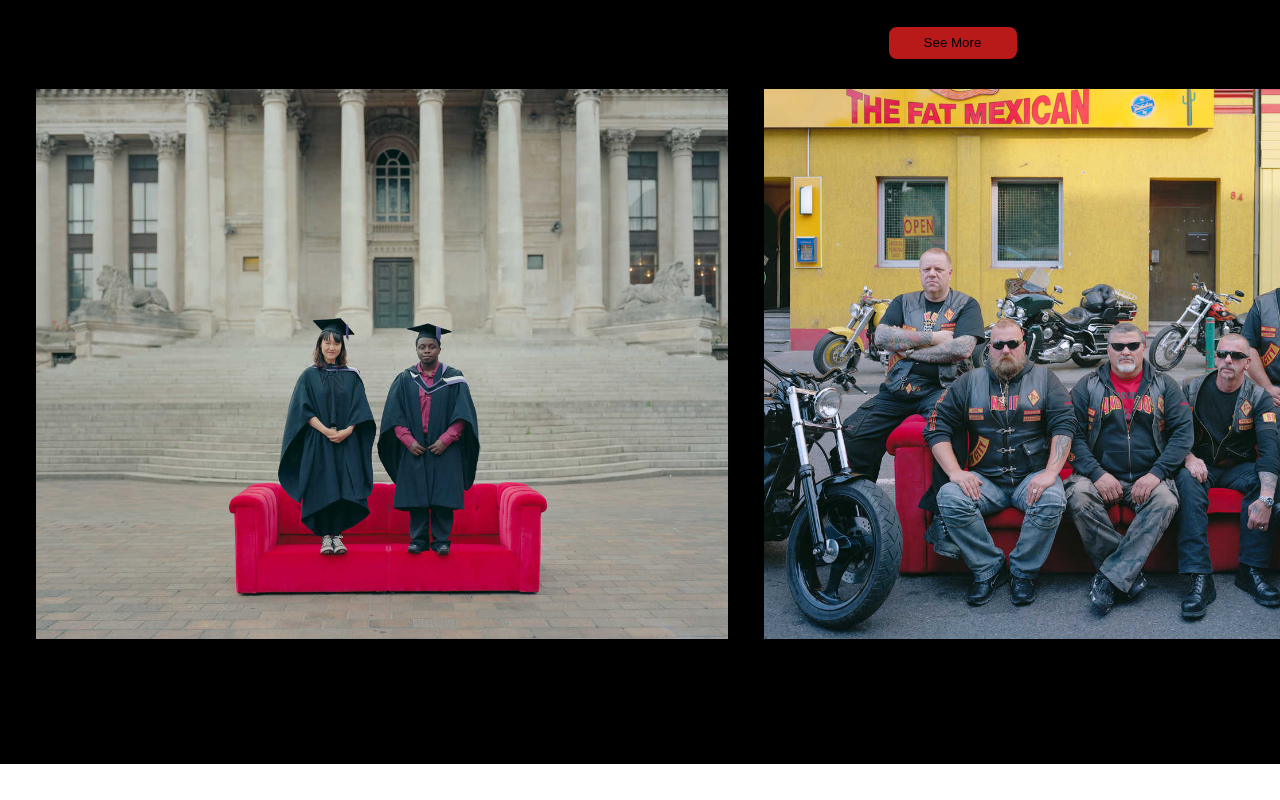
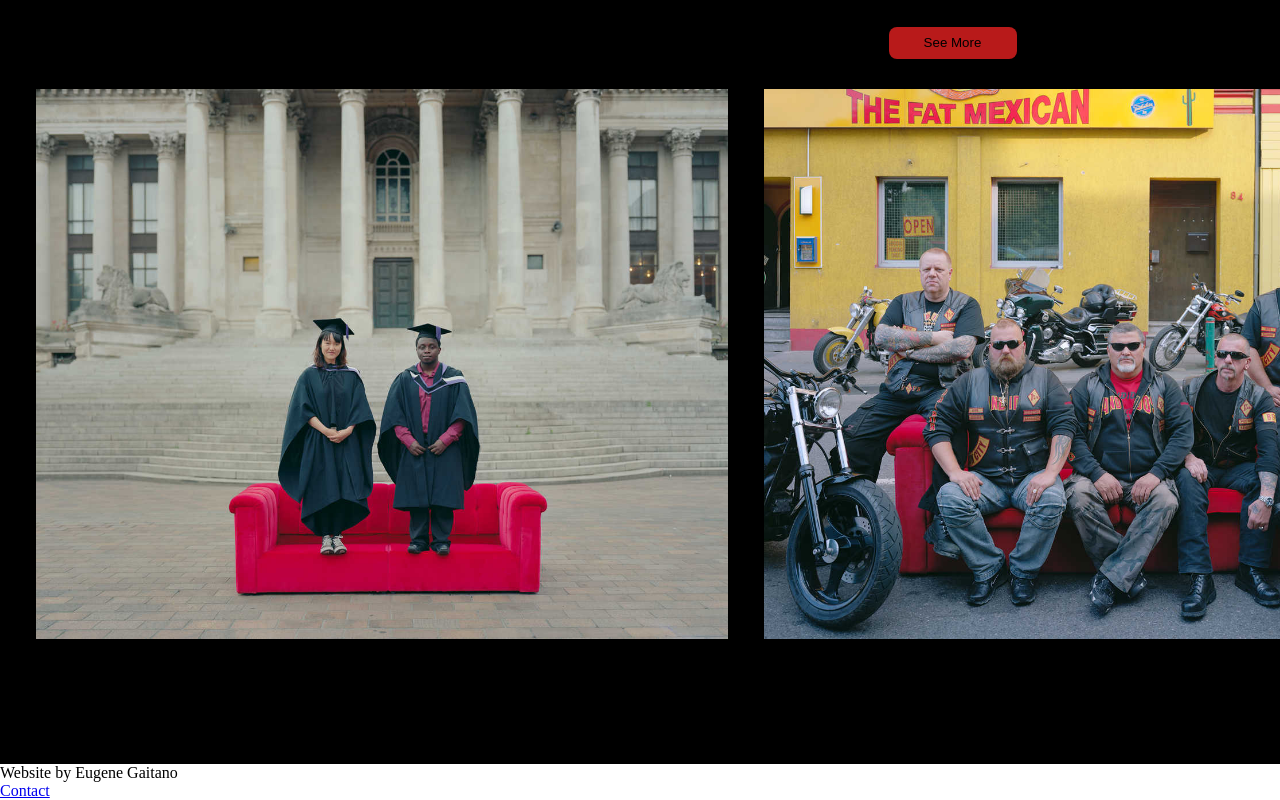
Before and after one commit to dev-gaitano/moringa_asgn_photography, a plain HTML site: page index.html in a window 1280 px wide. Shown: the part 2866-3666 px from the top of the page. Before the commit the page ends 3630 px from the top, so only its background shows below. Drawn offline with Linux system fonts and the light colour scheme.

Commit message:
Added two paragraphs to 'container_footer_column1'

```diff
--- a/index.html
+++ b/index.html
@@ -147,8 +147,11 @@
         </div>
       </div>
       <div class="container_footer">
-        <div class="column1"></div>
-        <div class="column2"></div>
+        <div class="container_footer_column1">
+          <p>Website by Eugene Gaitano</p>
+          <a href="mailto:dev.gaitano@gmail.com">Contact</a>
+        </div>
+        <div class="container_footer_column2"></div>
       </div>
     </div>
   </body>
```
